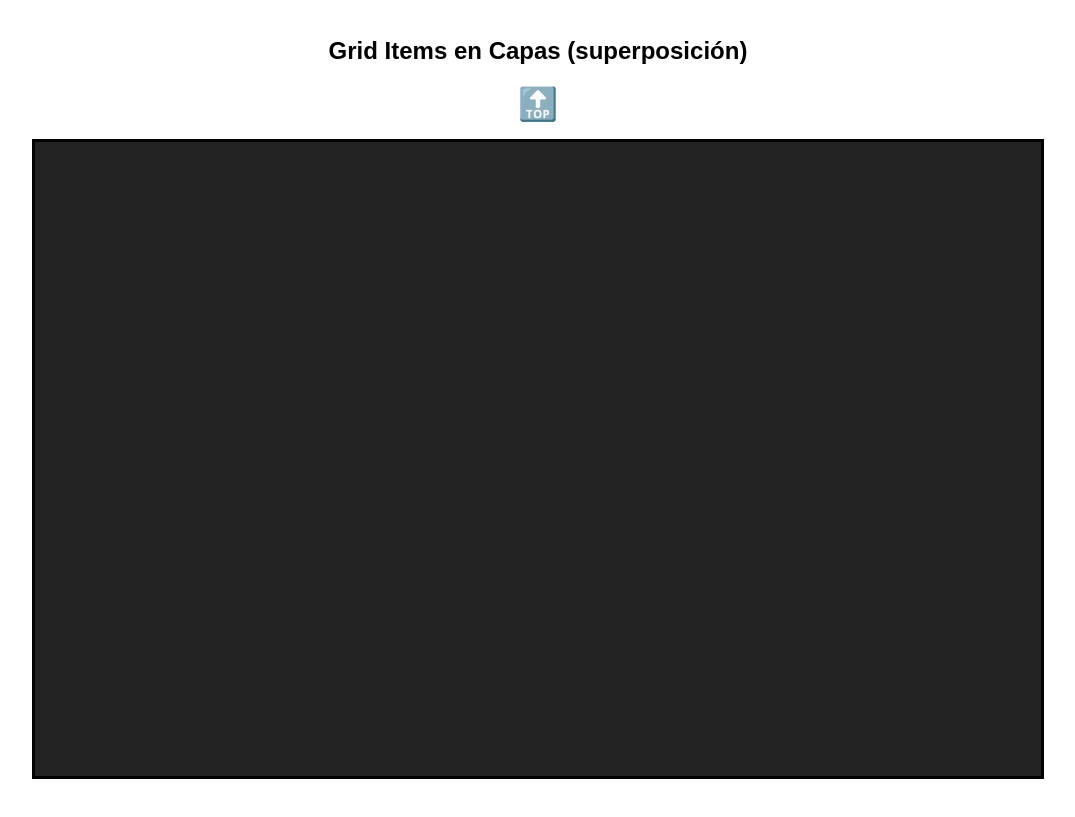
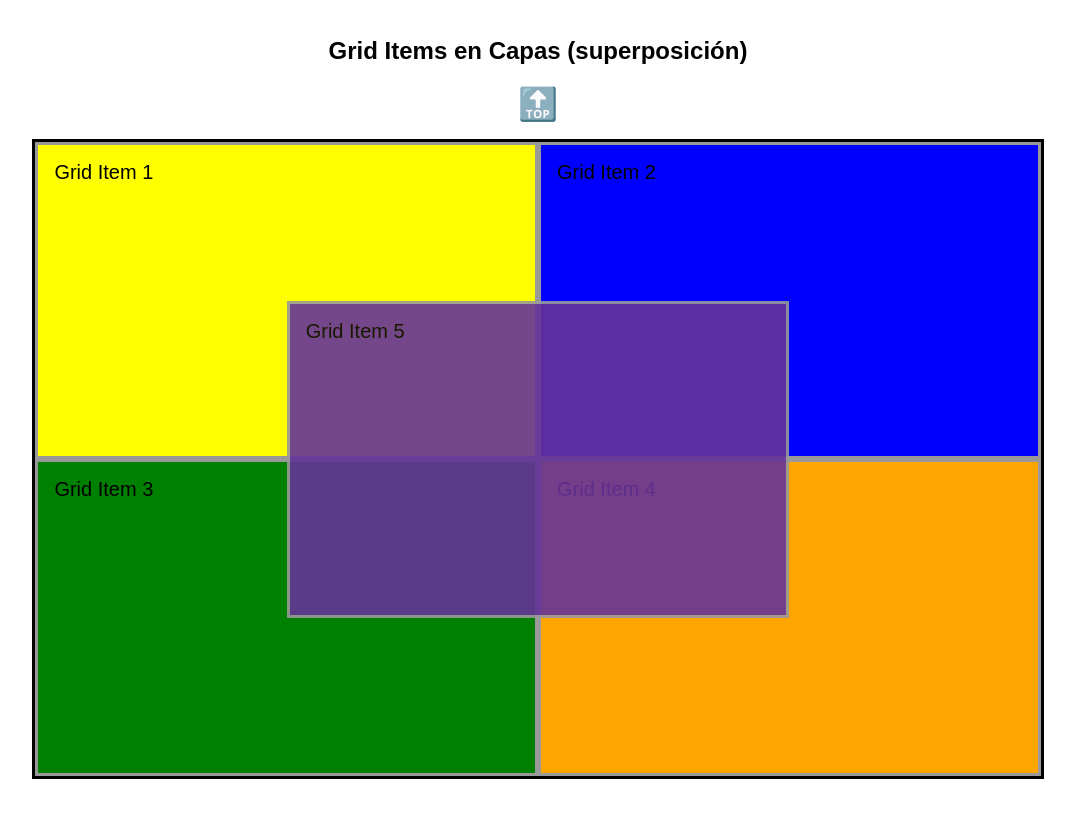
Before and after one commit to JoaoCst21/Course-CSS-Grid, a plain HTML site: page index.html in a window 1280 px wide. Shown: the part 9260-10077 px from the top of the page, without its empty margins (102-1177 px from the left). Drawn offline with Linux system fonts and the light colour scheme.

Commit message:
Grid layers

```diff
--- a/index.html
+++ b/index.html
@@ -370,7 +370,23 @@
     <a href="#top">🔝</a>
     <h2 id="grid-layer">Grid Items en Capas (superposición)</h2>
     <a href="#top">🔝</a>
-    <section class="container grid-layers"></section>
+    <section class="container grid-layers">
+      <article class="item">
+        <p>Grid Item 1</p>
+      </article>
+      <article class="item">
+        <p>Grid Item 2</p>
+      </article>
+      <article class="item">
+        <p>Grid Item 3</p>
+      </article>
+      <article class="item">
+        <p>Grid Item 4</p>
+      </article>
+      <article class="item">
+        <p>Grid Item 5</p>
+      </article>
+    </section>
     <h2 id="grid-order">Ordenamiento de Grid Items</h2>
     <a href="#top">🔝</a>
     <section class="container grid-order"></section>
--- a/style.css
+++ b/style.css
@@ -172,3 +172,38 @@ img {
   grid-row: span 3;
   grid-column: span 3;
 }
+
+.grid-layers {
+  display: grid;
+  grid-template-columns: repeat(4, 1fr);
+  grid-template-rows: repeat(4, 1fr);
+}
+
+.grid-layers .item:nth-child(1) {
+  /*grid-row: 1/3;*/
+  /*grid-column: 1/3;*/
+  grid-area: 1/1/3/3;
+  background-color: yellow;
+}
+
+.grid-layers .item:nth-child(2) {
+  grid-area: 1/3/3/5;
+    background-color: blue;
+
+}
+
+
+.grid-layers .item:nth-child(3) {
+  grid-area: 3/1/5/3;
+  background-color: green;
+}
+.grid-layers .item:nth-child(4) {
+  grid-area: 3/3/5/5;
+  background-color: orange;
+}
+
+.grid-layers .item:nth-child(5) {
+  grid-area: 2/2/4/4;
+  background-color: rebeccapurple;
+  opacity: 0.9;
+}
```
